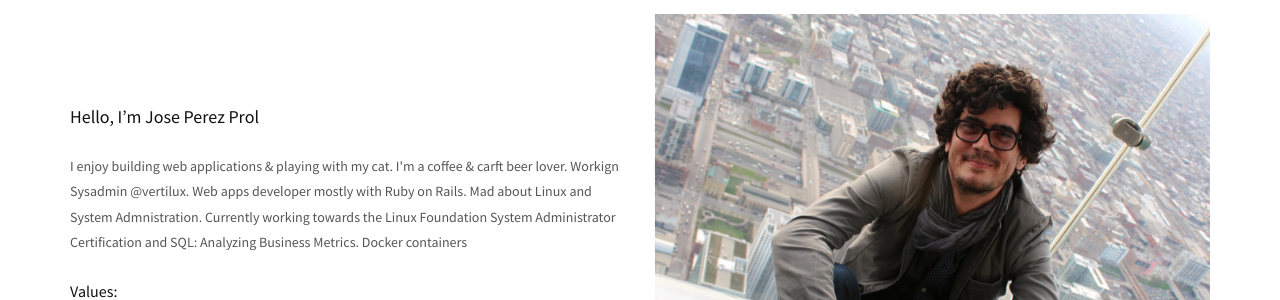
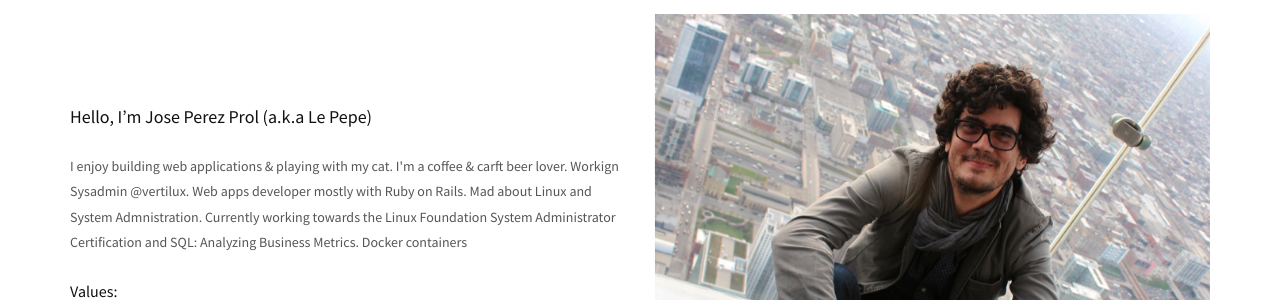
Before and after one commit to lepepe/lepepe.github.io, a Jekyll site: the page built from index.html, in a window 1280 px wide and 900 px high, scrolled down 995 px. Shown: the part 155-455 px from the top of the window. Built offline with Jekyll 4.4.1, drawn with Linux system fonts in a browser that asks for light colours.

Commit message:
Update about.html

```diff
--- a/_includes/about.html
+++ b/_includes/about.html
@@ -10,7 +10,7 @@
       <!-- text -->
       <div class="col-md-6">
         <div class="m-t-90 m-t-sm-0">
-          <h5 id="hello-im-jose-perez-prol">Hello, I’m {{ site.title }}</h5>
+          <h5 id="hello-im-jose-perez-prol">Hello, I’m {{ site.title }} (a.k.a Le Pepe) </h5>
           <p>{{ site.description }}</p>
 
           {% include values.html %}
```
